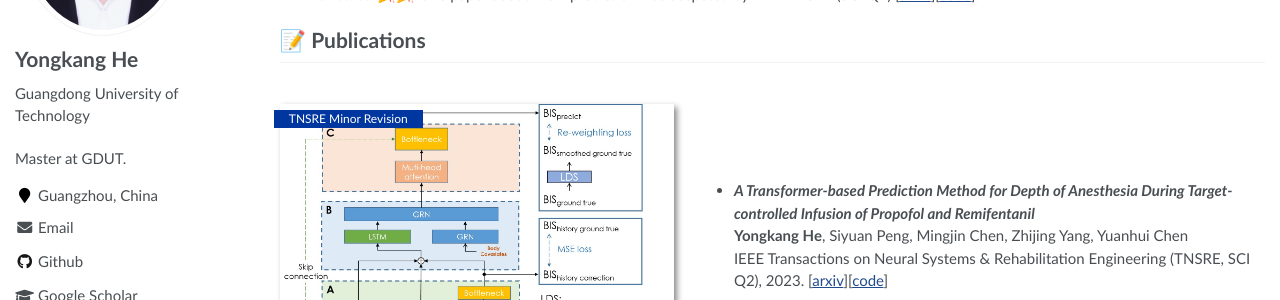
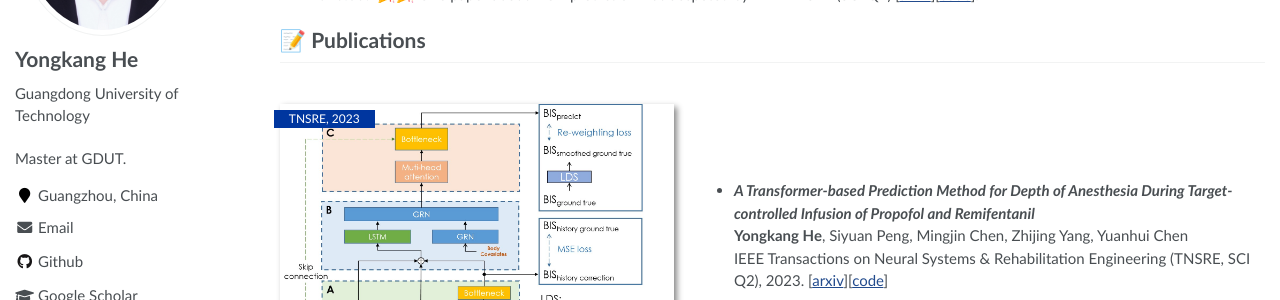
Before and after one commit to heeeyk/heeeyk.github.io, a Jekyll site: the page built from _pages/about.md, in a window 1280 px wide and 900 px high. Shown: the part 281-581 px from the top of the window. Built offline with Jekyll 4.4.1, drawn with Linux system fonts in a browser that asks for light colours.

Commit message:
Update about.md

```diff
--- a/_pages/about.md
+++ b/_pages/about.md
@@ -20,7 +20,7 @@ Research interest: AI for medical(Image segmentation, Depth of anesthesia foreca
 
 
 # 📝 Publications
-<div class='paper-box'><div class='paper-box-image'><div><div class="badge">TNSRE Minor Revision</div><img src='images/net.jpg' alt="sym" width="100%"></div></div>
+<div class='paper-box'><div class='paper-box-image'><div><div class="badge">TNSRE, 2023</div><img src='images/net.jpg' alt="sym" width="100%"></div></div>
 <div class='paper-box-text' markdown="1">
 
 - ***A Transformer-based Prediction Method for Depth of Anesthesia During Target-controlled Infusion of Propofol and Remifentanil*** \\
```
